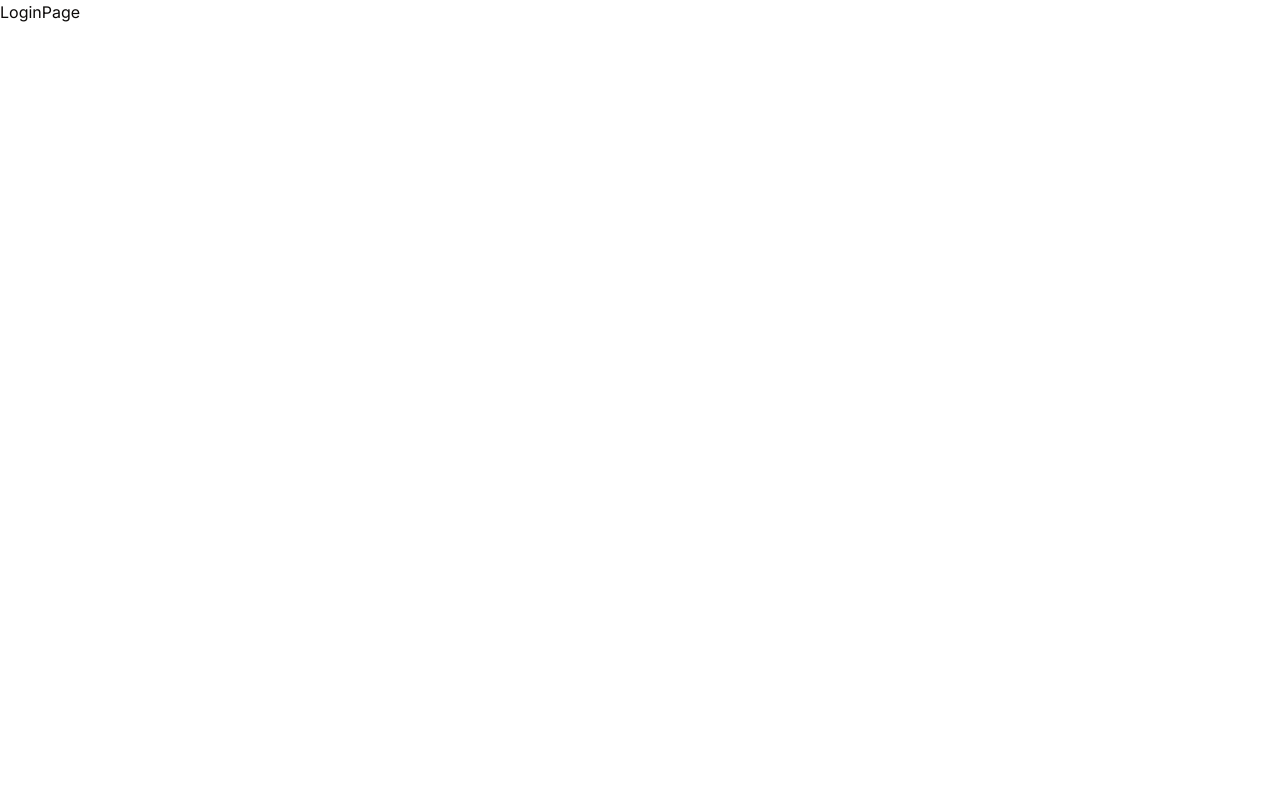
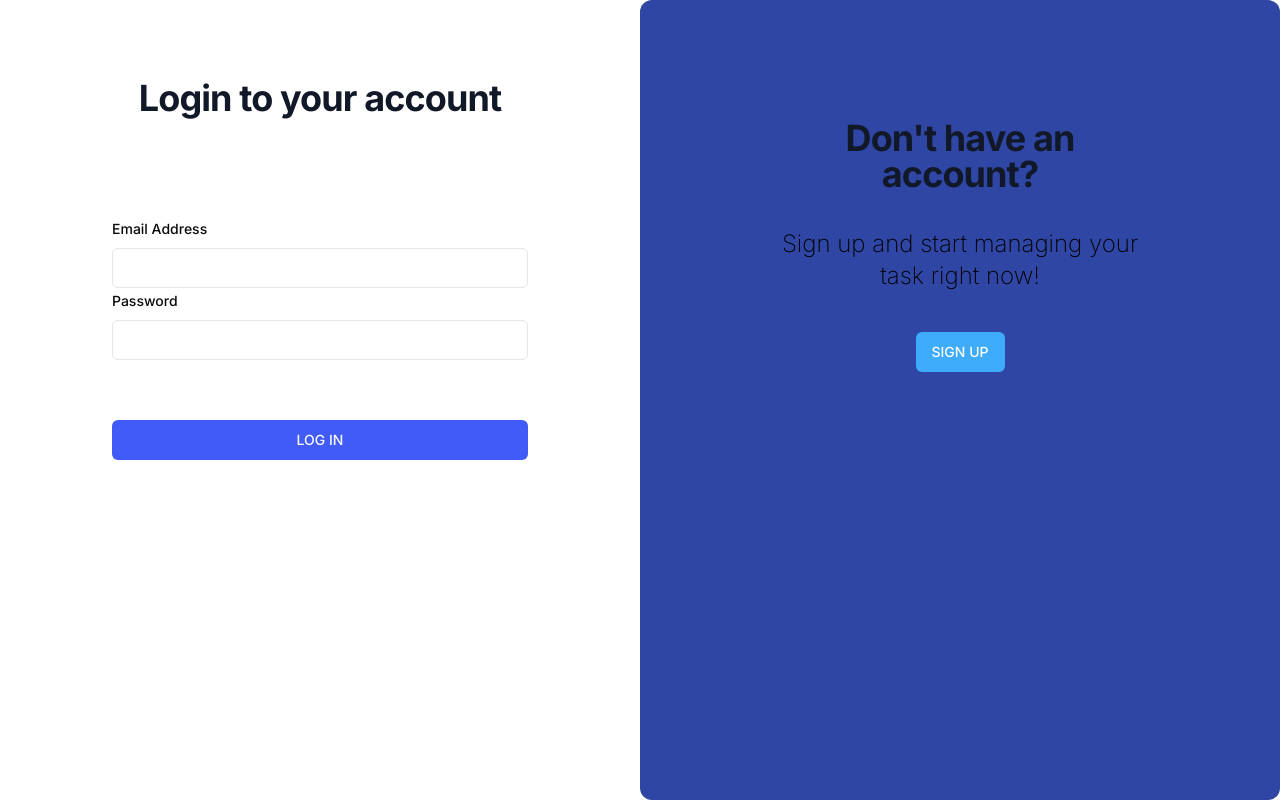
Before and after one commit to The-CodeINN/taskflow, a Next.js app in the folder client/taskflow-frontend/: page /login in a window 1280 px wide. Built offline with nearby package versions, Linux system fonts and the light colour scheme.

Commit message:
updating login

```diff
--- a/client/taskflow-frontend/app/(platform)/(auth)/login/page.tsx
+++ b/client/taskflow-frontend/app/(platform)/(auth)/login/page.tsx
@@ -1,7 +1,121 @@
-import React from 'react';
+"use client";
+
+import Link from "next/link";
+import { zodResolver } from "@hookform/resolvers/zod";
+import { useForm } from "react-hook-form";
+import * as z from "zod";
+import {
+  Form,
+  FormControl,
+  FormField,
+  FormItem,
+  FormLabel,
+  FormMessage,
+} from "@/components/ui/form";
+import { Input } from "@/components/ui/input";
+import { Button } from "@/components/ui/button";
+
+const registerFormSchema = z
+  .object({
+    email: z.string().email({
+      message: "Invalid email",
+    }),
+    password: z.string().min(8, {
+      message: "Password must be at least 8 characters and a number",
+    }),
+  });
+
+type RegisterFormValues = z.infer<typeof registerFormSchema>;
 
 const LoginPage = () => {
-  return <div>LoginPage</div>;
+  const form = useForm<z.infer<typeof registerFormSchema>>({
+    resolver: zodResolver(registerFormSchema),
+    defaultValues: {
+      email: "",
+      password: "",
+    },
+  });
+
+  const isLoading = form.formState.isSubmitting;
+
+  const onSubmit = (data: RegisterFormValues) => {
+    console.log(data);
+  };
+
+  return (
+      <section className="flex bg-[#ffffff] justify-between ">
+          <div className="bg-white h-screen md:w-[60%] md:rounded-l-[20px] w-full">
+          <h2 className="mt-20 text-center text-4xl font-bold leading-9 tracking-tight text-gray-900">
+            Login to your account
+          </h2>
+          <p className=" md:invisible mt-1 text-center text-1xl font-bold leading-9 tracking-tight text-gray-900 md: visible">
+            Don't have an account?{" "}
+            <Link href="/register" className="text-[#3C3CFF] underline">
+              Sign up
+            </Link>
+          </p>
+
+          <div className="px-12 py-10 md:px-28">
+            <Form {...form}>
+              <form onSubmit={form.handleSubmit(onSubmit)}>
+                <div className="grid py-5">
+                  <FormField
+                    control={form.control}
+                    name="email"
+                    render={({ field }) => (
+                      <FormItem>
+                        <FormLabel>Email Address</FormLabel>
+                        <FormControl>
+                          <Input type="email" disabled={isLoading} {...field} />
+                        </FormControl>
+                        <FormMessage className="text-xs" />
+                      </FormItem>
+                    )}
+                  />
+                  <FormField
+                    control={form.control}
+                    name="password"
+                    render={({ field }) => (
+                      <FormItem>
+                        <FormLabel>Password</FormLabel>
+                        <FormControl>
+                          <Input
+                            type="password"
+                            disabled={isLoading}
+                            {...field}
+
+                          />
+                        </FormControl>
+                        <FormMessage className="text-xs" />
+                      </FormItem>
+                    )}
+                  />
+                </div>
+                <div className=" py-10">
+                  <Button className="w-full" type="submit">
+                    LOG IN
+                  </Button>
+                </div>
+              </form>
+            </Form>
+          </div>
+        </div>
+        <div className=" bg-[#2f46a5] flex-col items-center w-[60%] hidden md:flex rounded-xl">
+          <div className="text-right w-[60%] mt-10 font-bold text-[#FFFFFF]  ">
+            <h2 className="mt-20 text-center text-4xl font-bold leading-9 tracking-tight text-gray-900">
+             Don't have an account?
+            </h2>
+            <p className="mt-9 text-center font-extralight text-[#000000] text-2xl ">Sign up and start managing your task right now!</p>
+          </div>
+          <div className="mt-10">
+            <Button className="w-full bg-[#3EACFB]" type="submit">
+              SIGN UP
+            </Button>
+          </div>
+        </div>
+
+      </section>
+  );
 };
 
 export default LoginPage;
```
